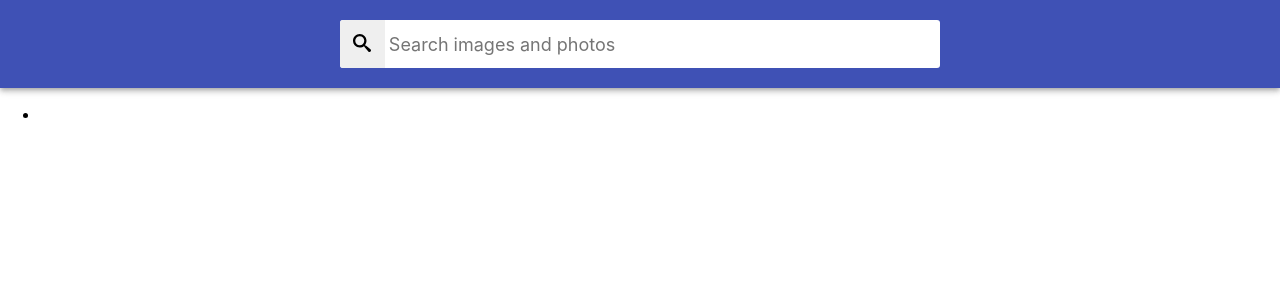
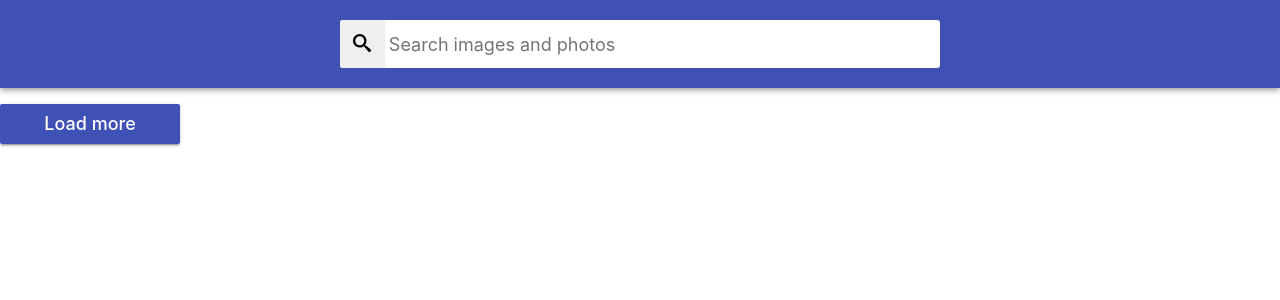
Before and after one commit to olha-sydorenko/goit-react-hw-04-images, a React (Create React App) app: page / in a window 1280 px wide. Shown: the top 300 px of the page. Built offline with nearby package versions, Linux system fonts and the light colour scheme.

Commit message:
Added gallery markup and button

```diff
--- a/src/components/App.jsx
+++ b/src/components/App.jsx
@@ -2,35 +2,58 @@ import { fetchImages } from './fetchImages';
 import React from 'react';
 import { Searchbar } from './Searchbar/Searchbar';
 import { ImageGallery } from './ImageGallery/ImageGallery';
+import { Button } from './Button/Button';
 export class App extends React.Component {
   state = {
     query: '',
-    images: null,
+    images: [],
     isLoading: false,
-    error: null,
+    error: '',
+    page: 1,
   };
 
   handleSubmit = query => {
     this.setState({ query });
   };
 
-  async componentDidUpdate(prevProps, prevState) {
-    const { query, images } = this.state;
+  async componentDidUpdate(_, prevState) {
+    const { query, page } = this.state;
     try {
+      const data = await fetchImages(query);
+
       if (prevState.query !== query) {
-        this.setState({ images: await fetchImages(query) });
-        console.log(images);
+        this.setState({ images: data.hits });
+        console.log(this.stae.images);
       }
     } catch (error) {
       this.setState({ error: error.message });
     }
   }
 
+  // async componentDidMount() {
+  //   const { query } = this.state;
+  //   try {
+  //     const data = await fetchImages(query);
+
+  //     this.setState({ images: data.hits });
+  //     console.log(this.state.images);
+  //   } catch (error) {}
+  // }
+
   render() {
+    const { images } = this.state;
     return (
       <div>
         <Searchbar onSubmit={this.handleSubmit} />
-        <ImageGallery />
+        <ImageGallery images={this.state.images} />
+        {/* <ul>
+          {images.map(({ id, webformatURL, tags }) => (
+            <li key={id}>
+              <img src={webformatURL} alt={tags} />
+            </li>
+          ))}
+        </ul> */}
+        <Button />
       </div>
     );
   }
--- a/src/components/Button/Button.jsx
+++ b/src/components/Button/Button.jsx
@@ -0,0 +1,8 @@
+import { StyledButton } from './Button.styled';
+export const Button = ({ onClick }) => {
+  return (
+    <StyledButton type="submit" onClick={onClick}>
+      Load more
+    </StyledButton>
+  );
+};
--- a/src/components/Button/Button.styled.js
+++ b/src/components/Button/Button.styled.js
@@ -0,0 +1,26 @@
+import styled from 'styled-components';
+export const StyledButton = styled.button`
+  padding: 8px 16px;
+  border-radius: 2px;
+  background-color: #3f51b5;
+  transition: all 250ms cubic-bezier(0.4, 0, 0.2, 1);
+  text-align: center;
+  display: inline-block;
+  color: #fff;
+  border: 0;
+  text-decoration: none;
+  cursor: pointer;
+  font-family: inherit;
+  font-size: 18px;
+  line-height: 24px;
+  font-style: normal;
+  font-weight: 500;
+  min-width: 180px;
+  box-shadow: 0px 3px 1px -2px rgba(0, 0, 0, 0.2),
+    0px 2px 2px 0px rgba(0, 0, 0, 0.14), 0px 1px 5px 0px rgba(0, 0, 0, 0.12);
+
+  :hover,
+  :focus {
+    background-color: #303f9f;
+  }
+`;
--- a/src/components/ImageGallery/ImageGallery.jsx
+++ b/src/components/ImageGallery/ImageGallery.jsx
@@ -1,15 +1,29 @@
 import React from 'react';
 import { ImageGalleryItem } from 'components/ImageGalleryItem/ImageGalleryItem';
+import PropTypes from 'prop-types';
 
-export class ImageGallery extends React.Component {
-  state = {
-    images: null,
-  };
-  render() {
-    return (
-      <ul class="gallery">
-        <ImageGalleryItem />
-      </ul>
-    );
-  }
-}
+export const ImageGallery = ({ images }) => {
+  return (
+    <ul>
+      {images.map(({ id, webformatURL, tags }) => (
+        <ImageGalleryItem key={id} webformatURL={webformatURL} tags={tags} />
+      ))}
+
+      {/* {images.map(({ id, webformatURL, tags }) => (
+        <li key={id}>
+          <img src={webformatURL} alt={tags} />
+        </li>
+      ))} */}
+    </ul>
+  );
+};
+
+ImageGallery.propTyoes = {
+  images: PropTypes.arrayOf(
+    PropTypes.exact({
+      id: PropTypes.number.isRequired,
+      webformatURL: PropTypes.string.isRequired,
+      tags: PropTypes.string.isRequired,
+    })
+  ),
+};
--- a/src/components/ImageGalleryItem/ImageGalleryItem.jsx
+++ b/src/components/ImageGalleryItem/ImageGalleryItem.jsx
@@ -1,11 +1,15 @@
 import React from 'react';
+import PropTypes from 'prop-types';
 
-export class ImageGalleryItem extends React.Component {
-  render() {
-    return (
-      <li class="gallery-item">
-        <img src="" alt="" />
-      </li>
-    );
-  }
-}
+export const ImageGalleryItem = ({ webformatURL, tags, id }) => {
+  return (
+    <li key={id} className="gallery-item">
+      <img src={webformatURL} alt={tags} />
+    </li>
+  );
+};
+
+ImageGalleryItem.propTypes = {
+  webformatURL: PropTypes.string.isRequired,
+  tags: PropTypes.string.isRequired,
+};
--- a/src/components/fetchImages.js
+++ b/src/components/fetchImages.js
@@ -1,8 +1,8 @@
 import axios from 'axios';
 
-export const fetchImages = async query => {
+export const fetchImages = async (query, page) => {
   const { data } = await axios.get(
-    `https://pixabay.com/api/?q=${query}&page=1&key=32917411-0bf5fafbdbcee2600446b2252&image_type=photo&orientation=horizontal&per_page=12`
+    `https://pixabay.com/api/?q=${query}&page=${page}&key=32917411-0bf5fafbdbcee2600446b2252&image_type=photo&orientation=horizontal&per_page=12`
   );
   return data;
 };
```
